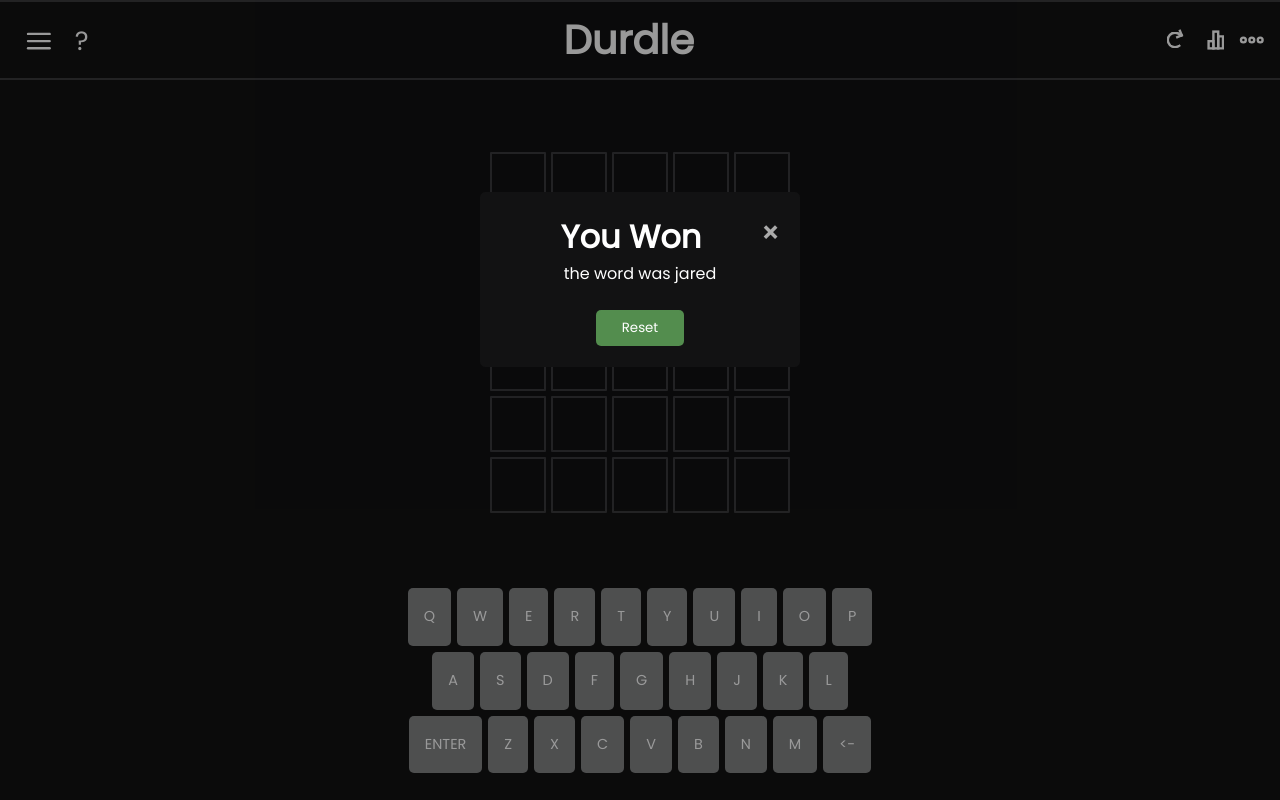
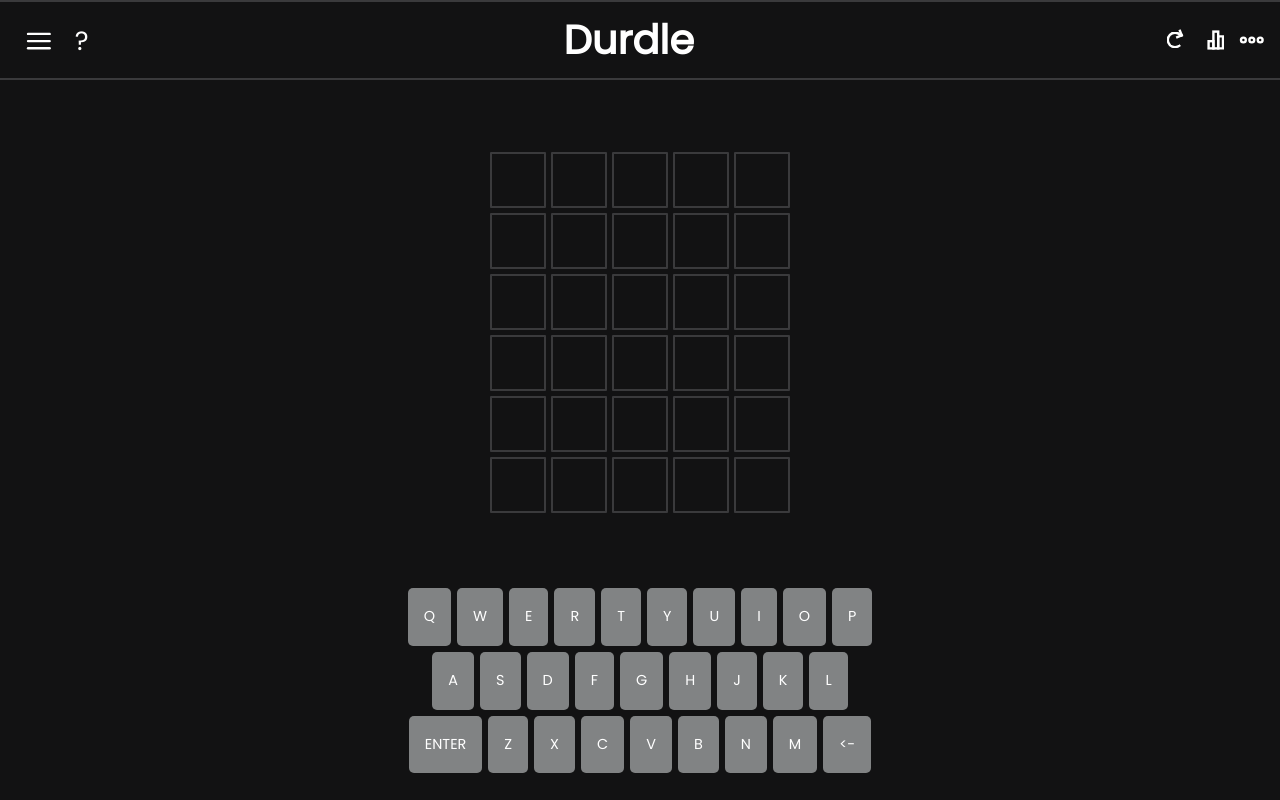
Before and after one commit to Luke-Pitstick/durdle, a website: page app/index.html in a window 1280 px wide. Drawn offline with nearby package versions, Linux system fonts and the light colour scheme; no server answers.

Commit message:
removed modal being permanent for testing purposes

```diff
--- a/app/css/styles.css
+++ b/app/css/styles.css
@@ -132,7 +132,7 @@
 }
 
 .modal {
-  display: block;
+  display: none;
   position: fixed;
   z-index: 1;
   left: 0;
--- a/app/index.html
+++ b/app/index.html
@@ -37,9 +37,6 @@
         <div class="modal" id="modal">
             <div class="modal-content" id="modal-content">
                 <span class="close" id="close">&times;</span>
-                <h1>You Won</h1>
-                <p>the word was jared</p>
-                <button class="reset">Reset</button>
               </div>
         </div>
     </div>
```
